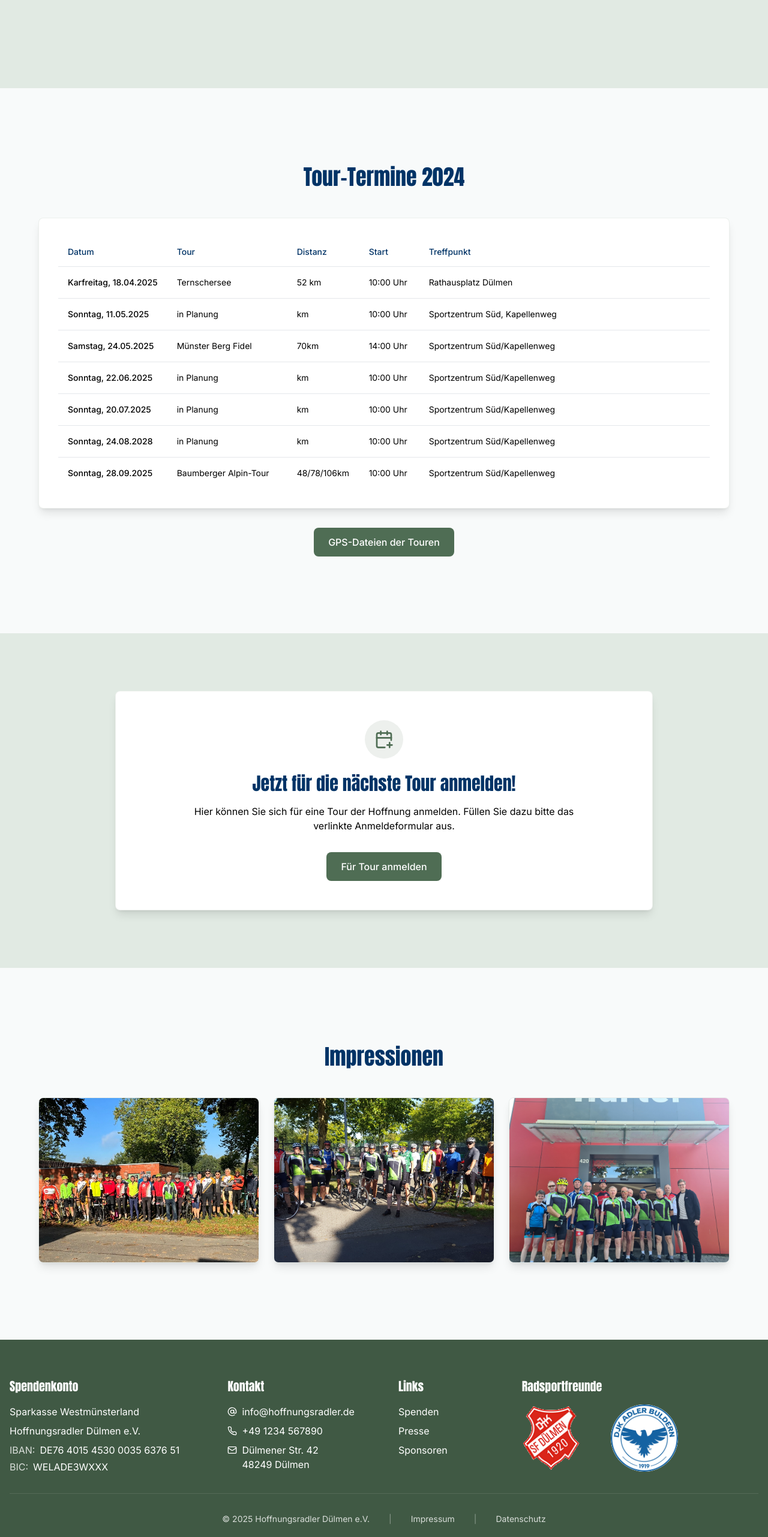
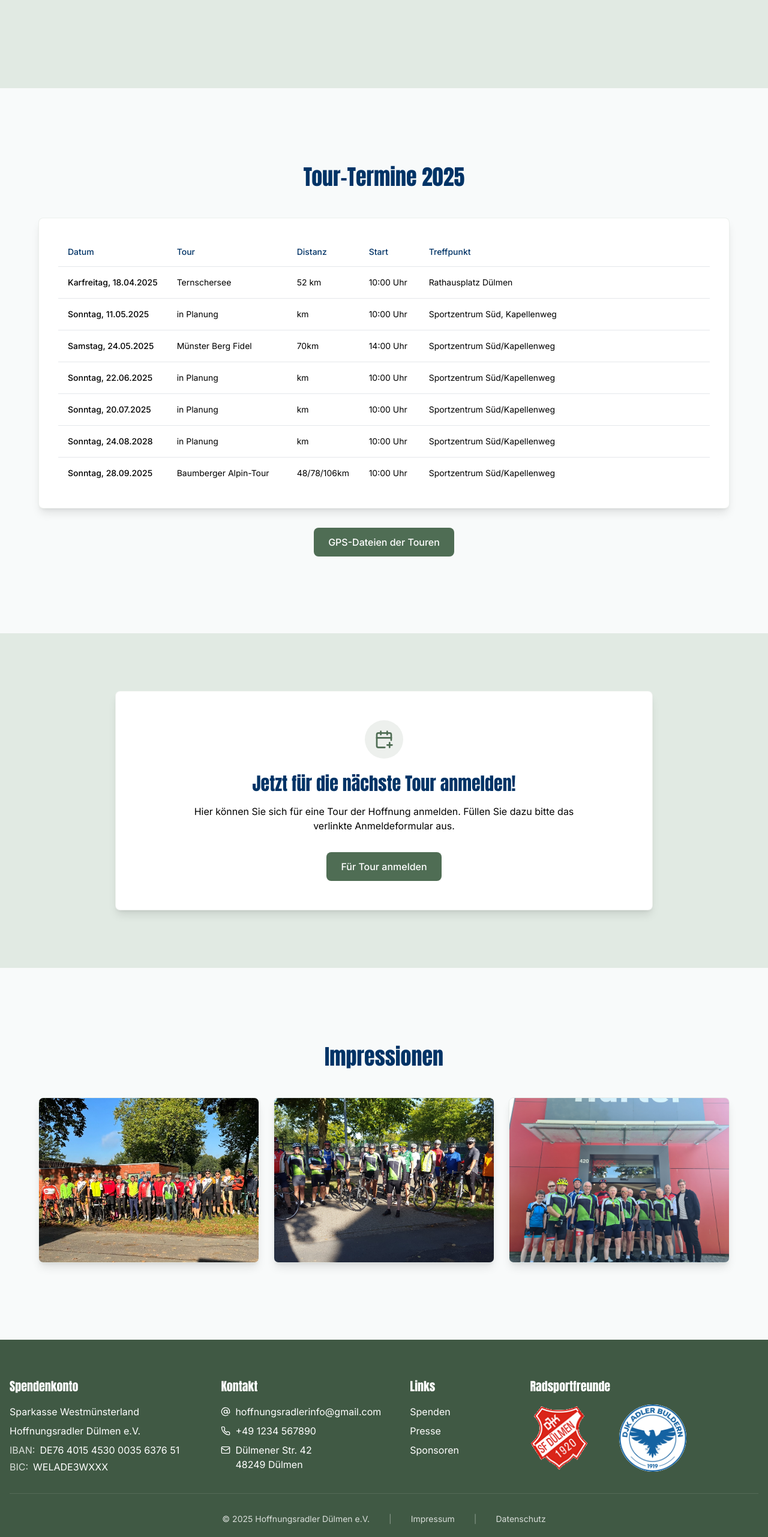
Before and after one commit to revalenz-gmbh/hoffnungsradler-duelmen, a React (Vite) app: page / in a window 1280 px wide. Shown: the part 2678-5241 px from the top of the page at 60% size. Built offline with nearby package versions, Linux system fonts and the light colour scheme.

Commit message:
Tourtermine

```diff
--- a/src/components/Footer.tsx
+++ b/src/components/Footer.tsx
@@ -28,14 +28,14 @@ const Footer = () => {
             <h3 className="font-anton text-xl mb-4">Kontakt</h3>
             <div className="space-y-2 font-inter">
               <a
-                href="mailto:info@hoffnungsradler.de"
+                href="mailto:hoffnungsradlerinfo@gmail.com"
                 className="flex items-center gap-2 hover:text-white/80 transition-colors justify-center md:justify-start"
               >
                 <AtSign className="w-4 h-4" />
-                <span>info@hoffnungsradler.de</span>
+                <span>hoffnungsradlerinfo@gmail.com</span>
               </a>
               <a
-                href="tel:+491234567890"
+                href="tel:+4916090615995"
                 className="flex items-center gap-2 hover:text-white/80 transition-colors justify-center md:justify-start"
               >
                 <Phone className="w-4 h-4" />
--- a/src/components/TourDates.tsx
+++ b/src/components/TourDates.tsx
@@ -73,7 +73,7 @@ const TourDates = () => {
       <div className="container mx-auto px-4">
         <div className="max-w-6xl mx-auto">
           <h2 className="font-anton text-4xl text-prussian text-center mb-12">
-            Tour-Termine 2024
+            Tour-Termine 2025
           </h2>
           <div className="bg-white rounded-lg p-4 md:p-8 shadow-lg border border-forest/10">
             <div className="overflow-x-auto">
```
